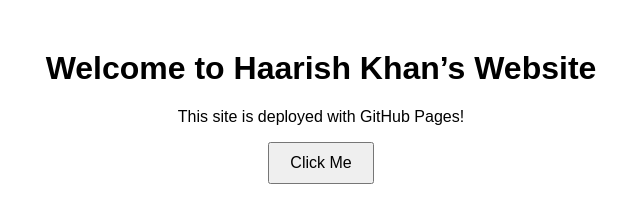
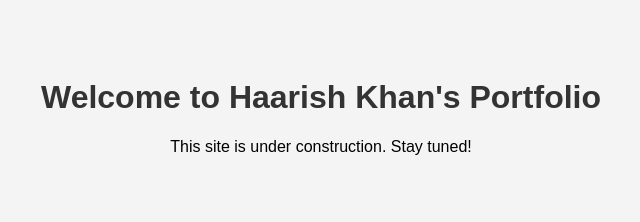
Before and after one commit to haarishkhan08/haarishkhan08.github.io, a plain HTML site: page index.html in a window 1280 px wide. Shown: the whole page, without its empty margins (319-959 px from the left). Drawn offline with Linux system fonts and the light colour scheme.

Commit message:
Add files via upload

```diff
--- a/index.html
+++ b/index.html
@@ -1,13 +1,14 @@
 <!DOCTYPE html>
-<html>
+<html lang="en">
 <head>
-  <title>Haarish Khan</title>
-  <link rel="stylesheet" href="style.css">
+  <meta charset="UTF-8" />
+  <meta name="viewport" content="width=device-width, initial-scale=1.0" />
+  <title>Haarish's Portfolio</title>
+  <link rel="stylesheet" href="style.css" />
 </head>
 <body>
-  <h1>Welcome to Haarish Khan’s Website</h1>
-  <p>This site is deployed with GitHub Pages!</p>
-  <button onclick="sayHello()">Click Me</button>
+  <h1>Welcome to Haarish Khan's Portfolio</h1>
+  <p>This site is under construction. Stay tuned!</p>
   <script src="script.js"></script>
 </body>
 </html>
--- a/script.js
+++ b/script.js
@@ -1,3 +1 @@
-function sayHello() {
-  alert("Hello from Haarish!");
-}
+console.log("Welcome to Haarish's site!");
--- a/style.css
+++ b/style.css
@@ -1,10 +1,10 @@
 body {
-  font-family: sans-serif;
+  font-family: Arial, sans-serif;
   text-align: center;
-  margin-top: 50px;
+  padding: 50px;
+  background-color: #f4f4f4;
 }
 
-button {
-  padding: 10px 20px;
-  font-size: 16px;
+h1 {
+  color: #333;
 }
```
